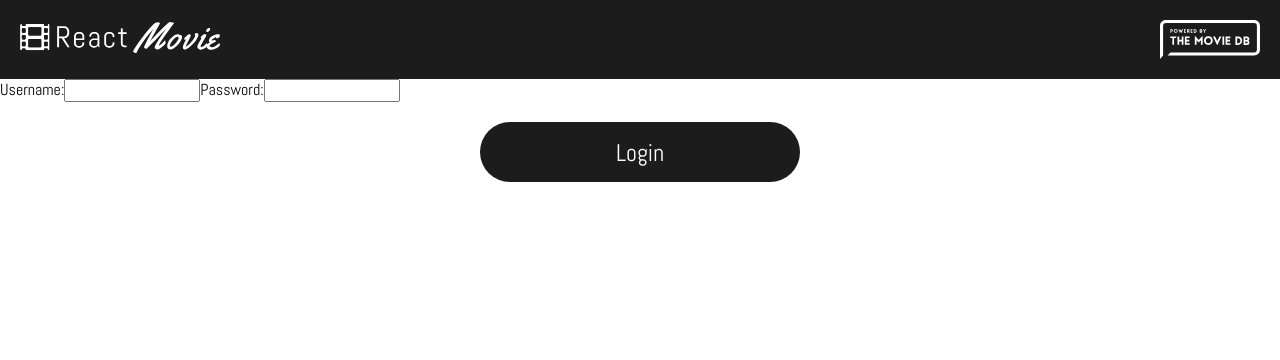
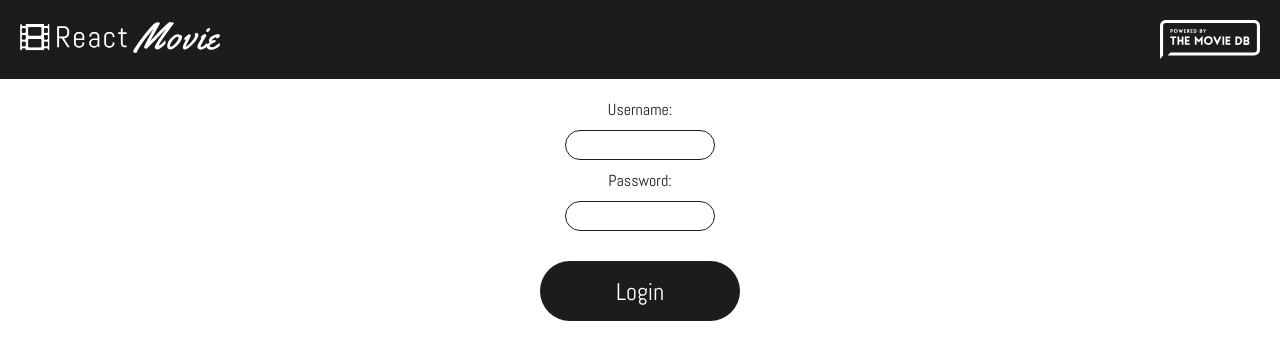
Before and after one commit to el1000er/React_FreeCodeCamp_MovieDB_wLogin, a React (Create React App) app: page /login in a window 1280 px wide. Shown: the top 360 px of the page. Built offline with nearby package versions, Linux system fonts and the light colour scheme.

Commit message:
Added styles for login

```diff
--- a/src/components/Login.styles.js
+++ b/src/components/Login.styles.js
@@ -1,3 +1,24 @@
 import styled from "styled-components";
 
-export const Wrapper = styled.div``;
+export const Wrapper = styled.div`
+  display: flex;
+  align-items: center;
+  justify-content: center;
+  flex-direction: column;
+  margin: 0 auto;
+  max-width: 320px;
+  padding: 20px;
+  color: var(--darkGrey);
+
+  input {
+    width: 100%auto;
+    height: 30px;
+    border: 1px solid var(--darkGrey);
+    border-radius: 20px;
+    margin: 10px 0;
+    padding: 10px;
+  }
+  .error {
+    color: red;
+  }
+`;
```
